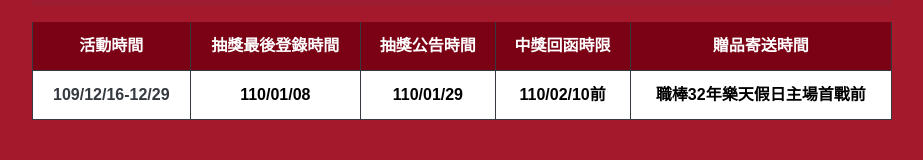
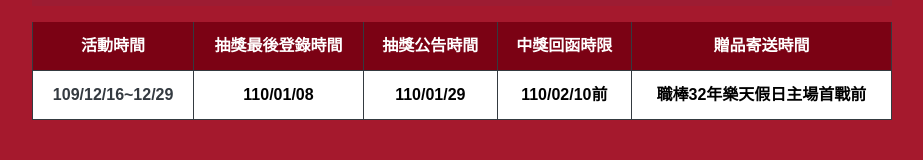
Before and after one commit to mingyangshih/familydemo_gulp, a plain HTML site: page blesscard.html in a window 1280 px wide. Shown: the part 1994-2154 px from the top of the page, without its empty margins (178-1101 px from the left). Drawn offline with Linux system fonts and the light colour scheme.

Commit message:
Update 2020-11-23T01:20:45.179Z

```diff
--- a/blesscard.html
+++ b/blesscard.html
@@ -118,7 +118,7 @@
           </thead>
           <tbody>
             <tr>
-              <td scope="row" class="border border-dark text-dark">109/12/16-12/29</td>
+              <td scope="row" class="border border-dark text-dark">109/12/16~12/29</td>
               <td class="border border-dark">110/01/08</td>
               <td class="border border-dark">110/01/29</td>
               <td class="border border-dark">110/02/10前</td>
```
